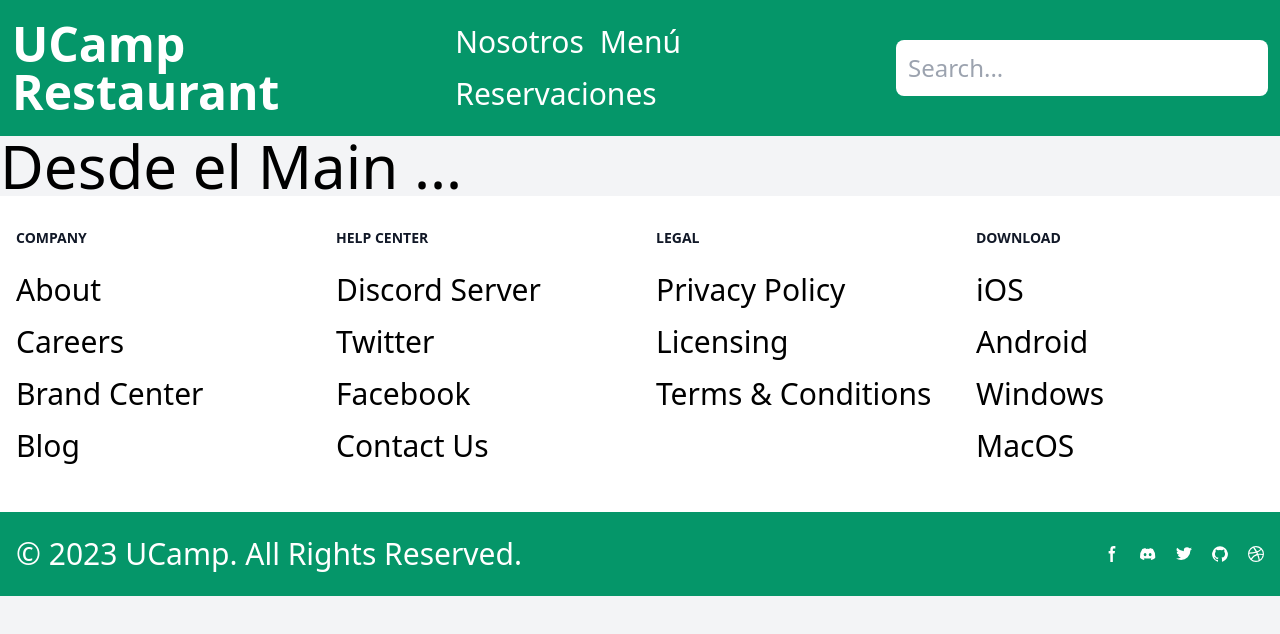
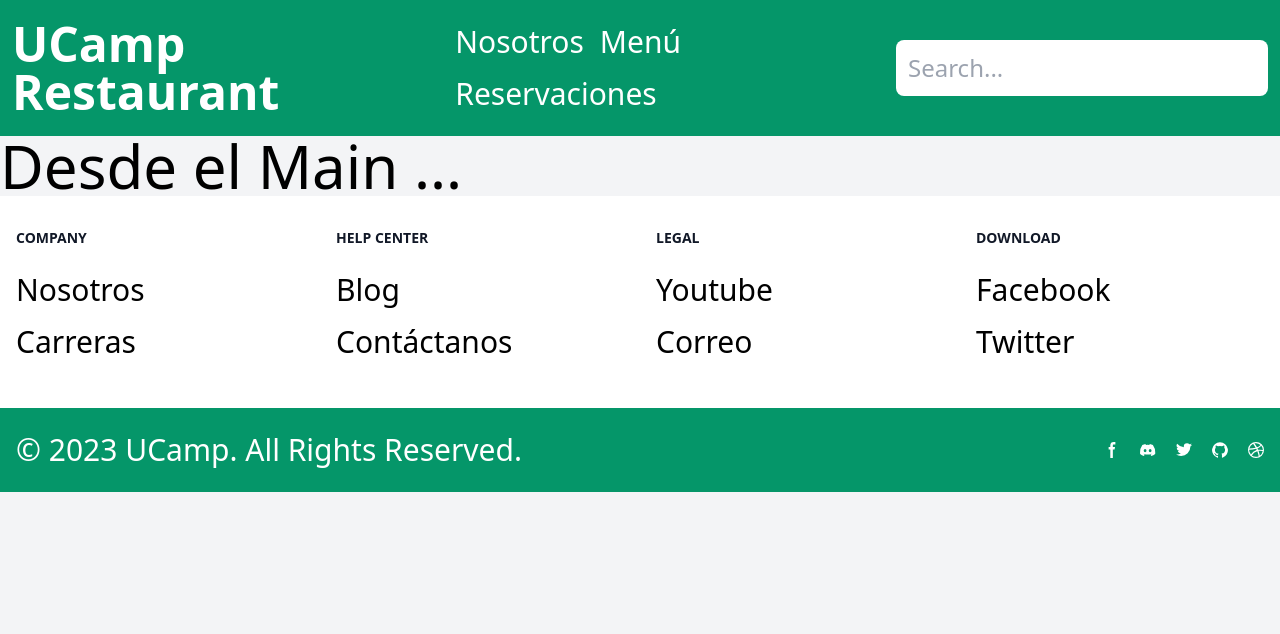
Before and after one commit to OrlayMolina/UCamp-Proyecto-Restaurante, a React (Vite) app: page / in a window 1280 px wide. Shown: the top 634 px of the page. Built offline with nearby package versions, Linux system fonts and the light colour scheme.

Commit message:
Se modifica el footer.

```diff
--- a/src/components/Footer.jsx
+++ b/src/components/Footer.jsx
@@ -8,65 +8,49 @@ function Footer() {
                     <h2 className="mb-6 text-sm font-semibold text-gray-900 uppercase dark:text-white">Company</h2>
                     <ul className="text-black text-3xl font-medium">
                         <li className="mb-4">
-                            <a href="#" className=" hover:underline">About</a>
+                            <a href="#" className=" hover:underline">Nosotros</a>
                         </li>
                         <li className="mb-4">
-                            <a href="#" className="hover:underline">Careers</a>
+                            <a href="#" className="hover:underline">Carreras</a>
                         </li>
-                        <li className="mb-4">
-                            <a href="#" className="hover:underline">Brand Center</a>
-                        </li>
-                        <li className="mb-4">
-                            <a href="#" className="hover:underline">Blog</a>
-                        </li>
+
                     </ul>
                 </div>
                 <div>
                     <h2 className="mb-6 text-sm font-semibold text-gray-900 uppercase dark:text-white">Help center</h2>
                     <ul className="text-black text-3xl font-medium">
+
                         <li className="mb-4">
-                            <a href="#" className="hover:underline">Discord Server</a>
+                            <a href="#" className="hover:underline">Blog</a>
                         </li>
                         <li className="mb-4">
-                            <a href="#" className="hover:underline">Twitter</a>
+                            <a href="#" className="hover:underline">Contáctanos</a>
                         </li>
-                        <li className="mb-4">
-                            <a href="#" className="hover:underline">Facebook</a>
-                        </li>
-                        <li className="mb-4">
-                            <a href="#" className="hover:underline">Contact Us</a>
-                        </li>
+
                     </ul>
                 </div>
                 <div>
                     <h2 className="mb-6 text-sm font-semibold text-gray-900 uppercase dark:text-white">Legal</h2>
                     <ul className="text-black text-3xl font-medium">
                         <li className="mb-4">
-                            <a href="#" className="hover:underline">Privacy Policy</a>
+                            <a href="#" className="hover:underline">Youtube</a>
                         </li>
                         <li className="mb-4">
-                            <a href="#" className="hover:underline">Licensing</a>
+                            <a href="#" className="hover:underline">Correo</a>
                         </li>
-                        <li className="mb-4">
-                            <a href="#" className="hover:underline">Terms &amp; Conditions</a>
-                        </li>
+
                     </ul>
                 </div>
                 <div>
                     <h2 className="mb-6 text-sm font-semibold text-gray-900 uppercase dark:text-white">Download</h2>
                     <ul className="text-black text-3xl font-medium">
                         <li className="mb-4">
-                            <a href="#" className="hover:underline">iOS</a>
+                            <a href="#" className="hover:underline">Facebook</a>
                         </li>
                         <li className="mb-4">
-                            <a href="#" className="hover:underline">Android</a>
+                            <a href="#" className="hover:underline">Twitter</a>
                         </li>
-                        <li className="mb-4">
-                            <a href="#" className="hover:underline">Windows</a>
-                        </li>
-                        <li className="mb-4">
-                            <a href="#" className="hover:underline">MacOS</a>
-                        </li>
+
                     </ul>
                 </div>
             </div>
```
